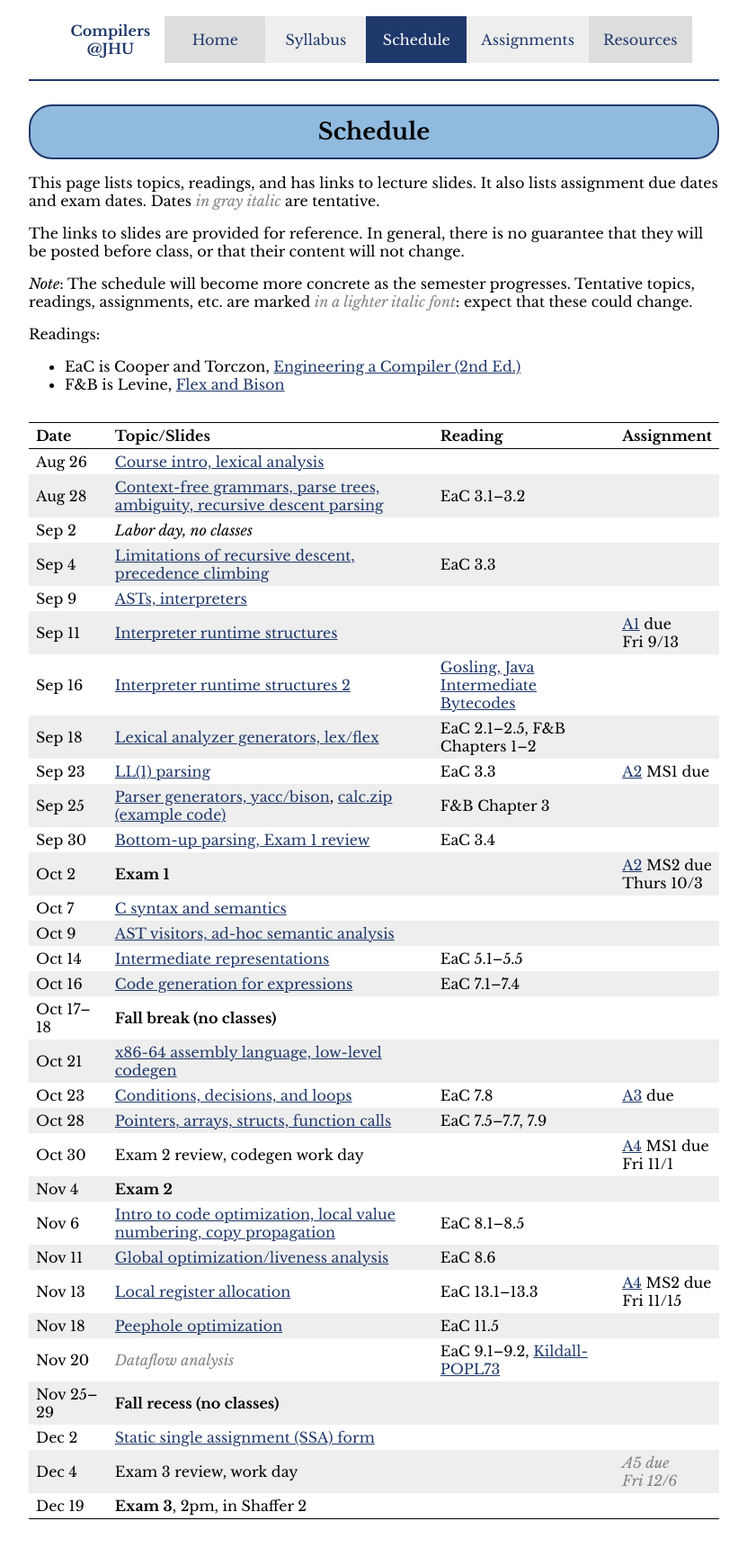
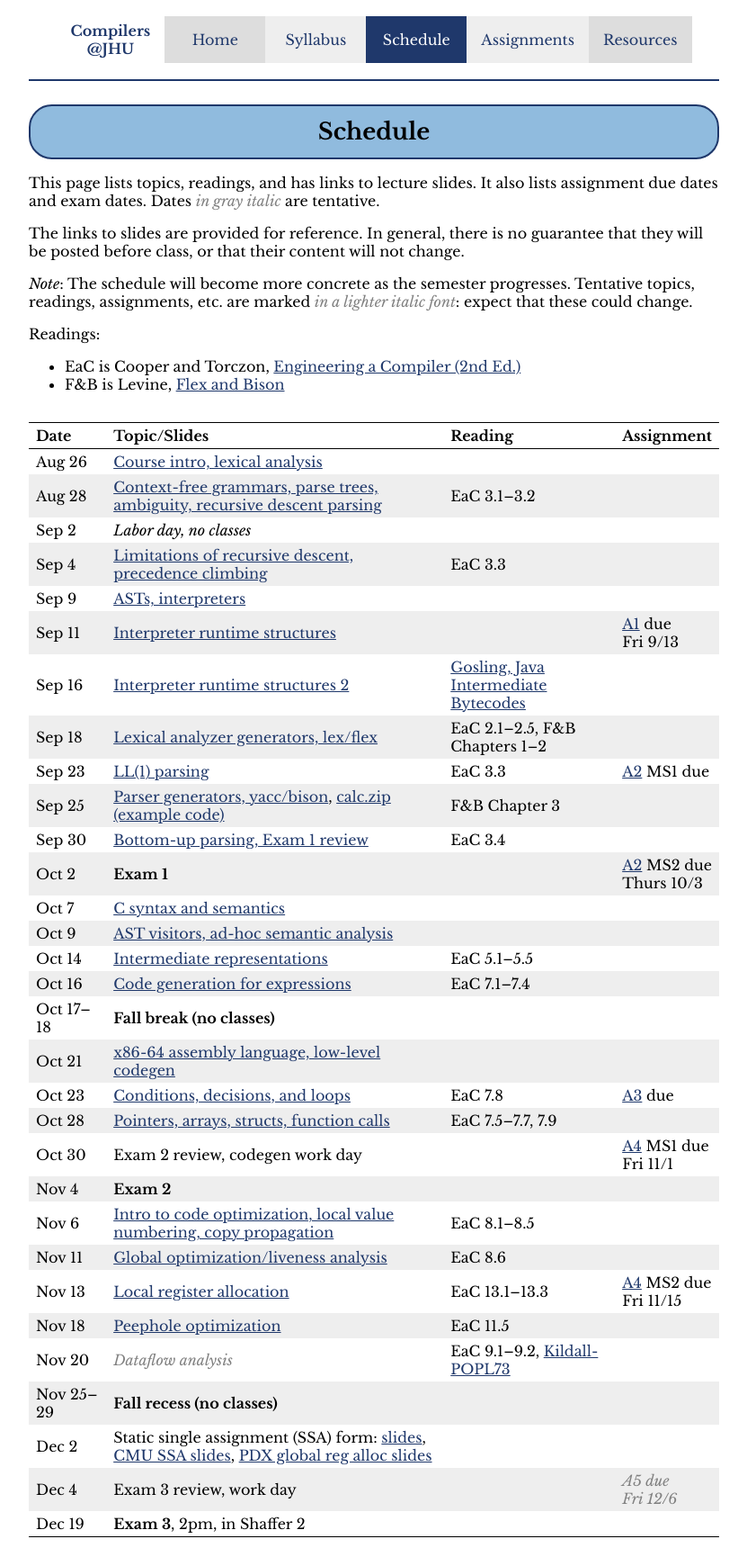
Before and after one commit to jhucompilers/fall2024, a Jekyll site: the page built from schedule.md, in a window 1280 px wide. Shown: the whole page at 90% size, without its empty margins (224-1055 px from the left). Built offline with Jekyll 4.4.1, drawn with Linux system fonts in a browser that asks for light colours.

Commit message:
link to CMU and PDX slides

```diff
--- a/schedule.csv
+++ b/schedule.csv
@@ -27,6 +27,6 @@ Nov 13,"Local register allocation",lectures/lecture20-public.pdf,,"EaC 13.1–13
 Nov 18,"Peephole optimization",lectures/lecture21-public.pdf,,"EaC 11.5"
 Nov 20,"<span class='tentative'>Dataflow analysis</span>",,,"EaC 9.1–9.2, <a href='lectures/kildall-popl73.pdf'>Kildall-POPL73</a>",
 Nov 25–29,**Fall recess (no classes)**,
-Dec 2,"Static single assignment (SSA) form",lectures/lecture23-public.pdf,,
+Dec 2,"Static single assignment (SSA) form: [slides](lectures/lecture23-public.pdf), [CMU SSA slides](http://www.cs.cmu.edu/afs/cs/academic/class/15745-s12/public/lectures/L13-SSA-Concepts-1up.pdf), [PDX global reg alloc slides](https://web.cecs.pdx.edu/~mperkows/temp/register-allocation.pdf)",,,
 Dec 4,"Exam 3 review, work day",,,,"<span class='tentative'>A5 due<br>Fri 12/6</span>"
 Dec 19,"**Exam 3**, 2pm, in Shaffer 2",
--- a/schedule.md
+++ b/schedule.md
@@ -53,6 +53,6 @@ Nov 13 | [Local register allocation](lectures/lecture20-public.pdf) | EaC 13.1
 Nov 18 | [Peephole optimization](lectures/lecture21-public.pdf) | EaC 11.5 |
 Nov 20 | <span class='tentative'>Dataflow analysis</span> | EaC 9.1–9.2, <a href='lectures/kildall-popl73.pdf'>Kildall-POPL73</a> |
 Nov 25–29 | **Fall recess (no classes)** |  |
-Dec 2 | [Static single assignment (SSA) form](lectures/lecture23-public.pdf) |  |
+Dec 2 | Static single assignment (SSA) form: [slides](lectures/lecture23-public.pdf), [CMU SSA slides](http://www.cs.cmu.edu/afs/cs/academic/class/15745-s12/public/lectures/L13-SSA-Concepts-1up.pdf), [PDX global reg alloc slides](https://web.cecs.pdx.edu/~mperkows/temp/register-allocation.pdf) |  |
 Dec 4 | Exam 3 review, work day |  | <span class='tentative'>A5 due<br>Fri 12/6</span>
 Dec 19 | **Exam 3**, 2pm, in Shaffer 2 |  |
```
